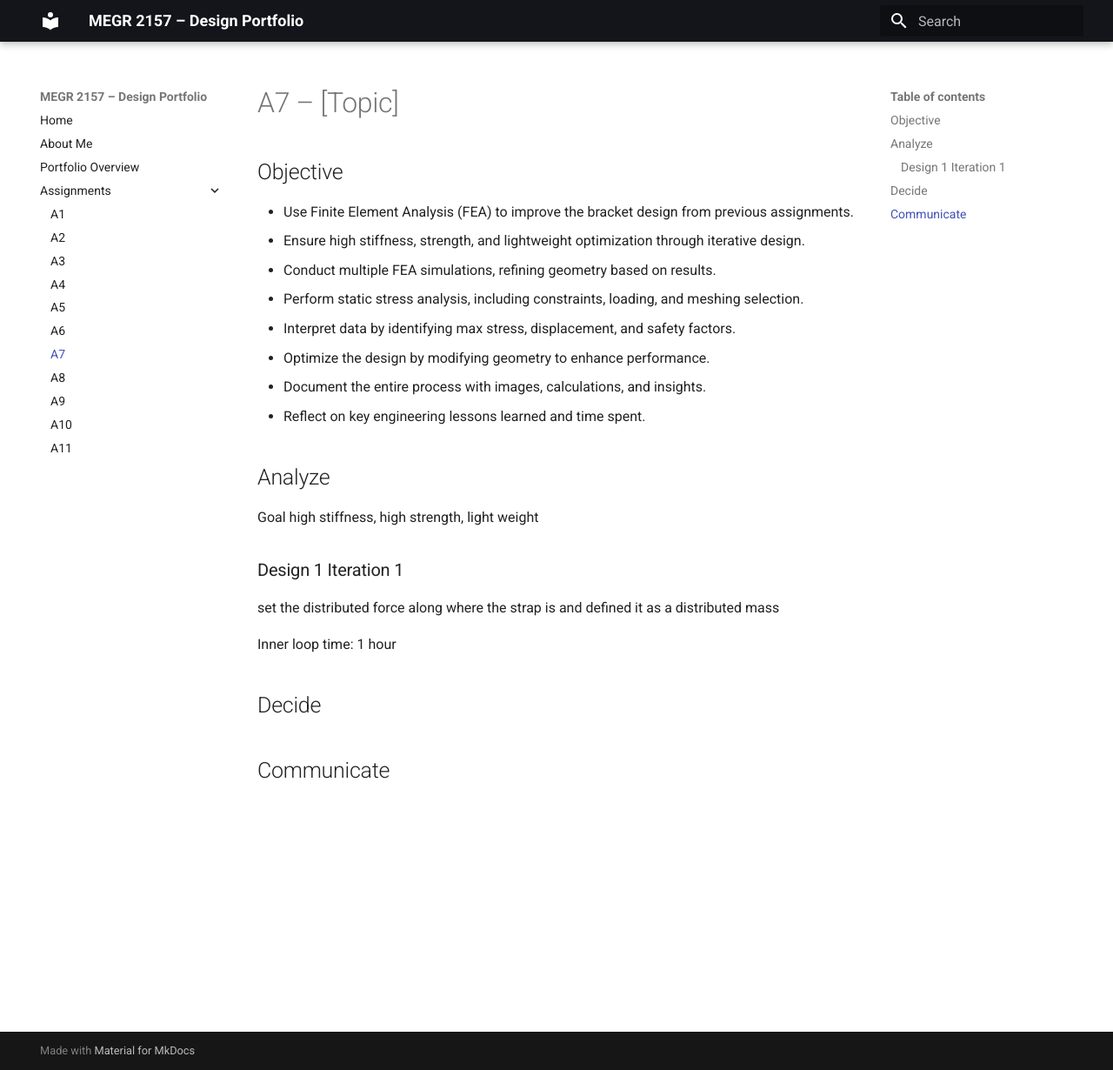
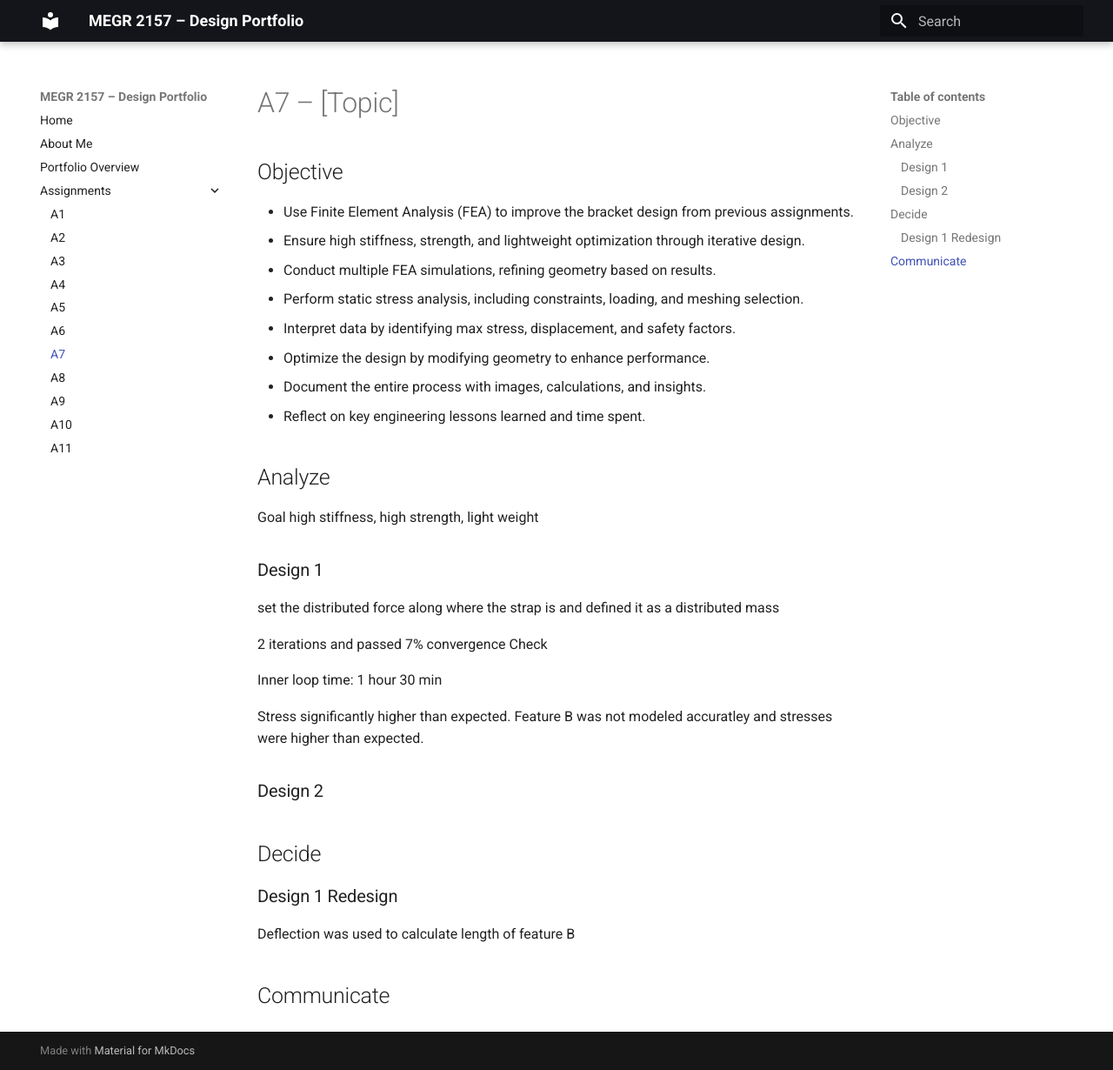
Before and after one commit to mbsibelius/megr2156-portfolio-mbs, an MkDocs documentation site: the page built from docs/assignments/A07/index.md, in a window 1280 px wide and 1230 px high. Shown: the whole window at 87% size. Built offline with MkDocs 1.6.1 and Material for MkDocs 9.7.7, drawn with Linux system fonts in a browser that asks for light colours.

Commit message:
Revise design sections and analysis in index.md
Updated design iterations and analysis details for A07.

```diff
--- a/docs/assignments/A07/index.md
+++ b/docs/assignments/A07/index.md
@@ -14,13 +14,22 @@
 ## Analyze
 Goal high stiffness, high strength, light weight
 
-### Design 1 Iteration 1
+### Design 1
 set the distributed force along where the strap is and defined it as a distributed mass
 
-Inner loop time: 1 hour
+2 iterations and passed 7% convergence Check
 
+
+Inner loop time: 1 hour 30 min
+
+Stress significantly higher than expected. Feature B was not modeled accuratley and stresses were higher than expected.
+
+### Design 2
 
 ## Decide
 
+### Design 1 Redesign
+Deflection was used to calculate length of feature B
+
 
 ## Communicate
```
